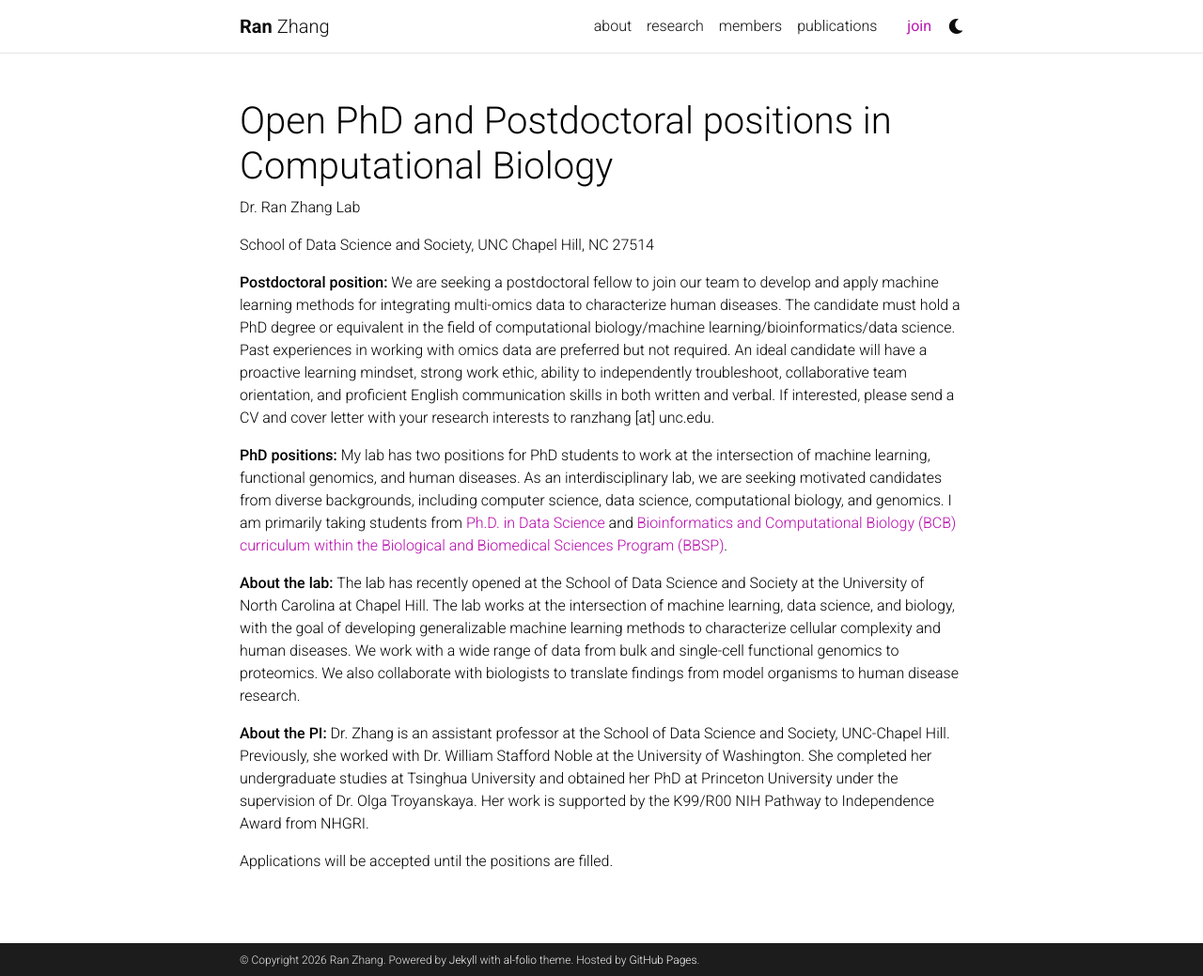
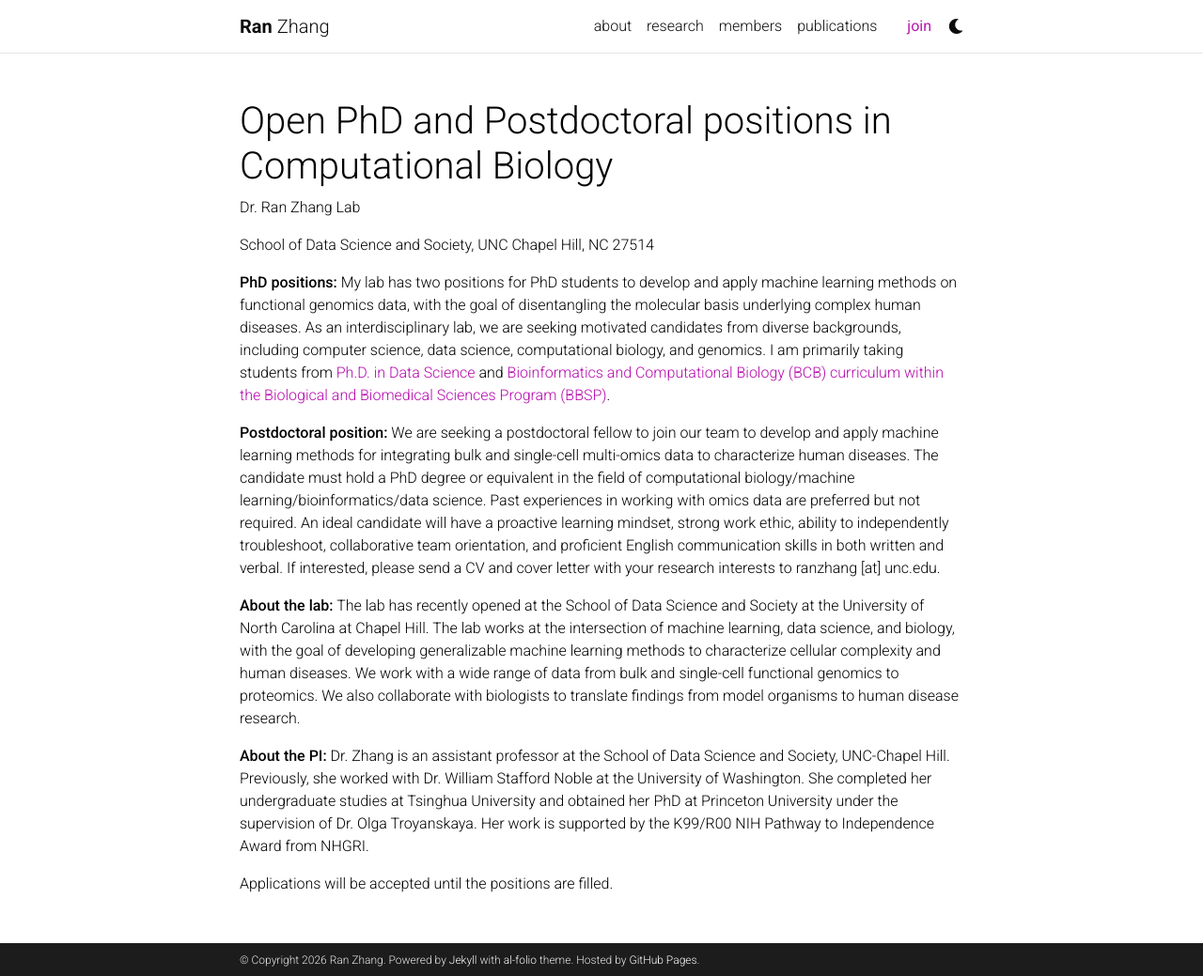
Before and after one commit to RanZhang08/RanZhang08.github.io, a Jekyll site: the page built from _pages/join.md, in a window 1280 px wide and 1039 px high. Shown: the whole window at 94% size. Built offline with Jekyll 4.4.1, drawn with Linux system fonts in a browser that asks for light colours; comment, search, counter and statistics services are not loaded; a style sheet for code colours, icons or effects is not loaded.

Commit message:
minor modification

```diff
--- a/_pages/join.md
+++ b/_pages/join.md
@@ -14,12 +14,12 @@ Dr. Ran Zhang Lab
 School of Data Science and Society, UNC Chapel Hill, NC 27514
 
 
-<strong>Postdoctoral position:</strong>
-We are seeking a postdoctoral fellow to join our team to develop and apply machine learning methods for integrating multi-omics data to characterize human diseases. The candidate must hold a PhD degree or equivalent in the field of computational biology/machine learning/bioinformatics/data science. Past experiences in working with omics data are preferred but not required. An ideal candidate will have a proactive learning mindset, strong work ethic, ability to independently troubleshoot, collaborative team orientation, and proficient English communication skills in both written and verbal. If interested, please send a CV and cover letter with your research interests to ranzhang [at] unc.edu.
+<strong>PhD positions:</strong>
+My lab has two positions for PhD students to develop and apply machine learning methods on functional genomics data, with the goal of disentangling the molecular basis underlying complex human diseases. As an interdisciplinary lab, we are seeking motivated candidates from diverse backgrounds, including computer science, data science, computational biology, and genomics. I am primarily taking students from [Ph.D. in Data Science](https://datascience.unc.edu/phd/) and [Bioinformatics and Computational Biology (BCB) curriculum within the Biological and Biomedical Sciences Program (BBSP)](https://bcb.unc.edu/).
 
 
-<strong>PhD positions:</strong>
-My lab has two positions for PhD students to work at the intersection of machine learning, functional genomics, and human diseases. As an interdisciplinary lab, we are seeking motivated candidates from diverse backgrounds, including computer science, data science, computational biology, and genomics. I am primarily taking students from [Ph.D. in Data Science](https://datascience.unc.edu/phd/) and [Bioinformatics and Computational Biology (BCB) curriculum within the Biological and Biomedical Sciences Program (BBSP)](https://bcb.unc.edu/).
+<strong>Postdoctoral position:</strong>
+We are seeking a postdoctoral fellow to join our team to develop and apply machine learning methods for integrating bulk and single-cell multi-omics data to characterize human diseases. The candidate must hold a PhD degree or equivalent in the field of computational biology/machine learning/bioinformatics/data science. Past experiences in working with omics data are preferred but not required. An ideal candidate will have a proactive learning mindset, strong work ethic, ability to independently troubleshoot, collaborative team orientation, and proficient English communication skills in both written and verbal. If interested, please send a CV and cover letter with your research interests to ranzhang [at] unc.edu.
 
 
 <strong>About the lab:</strong>
```
